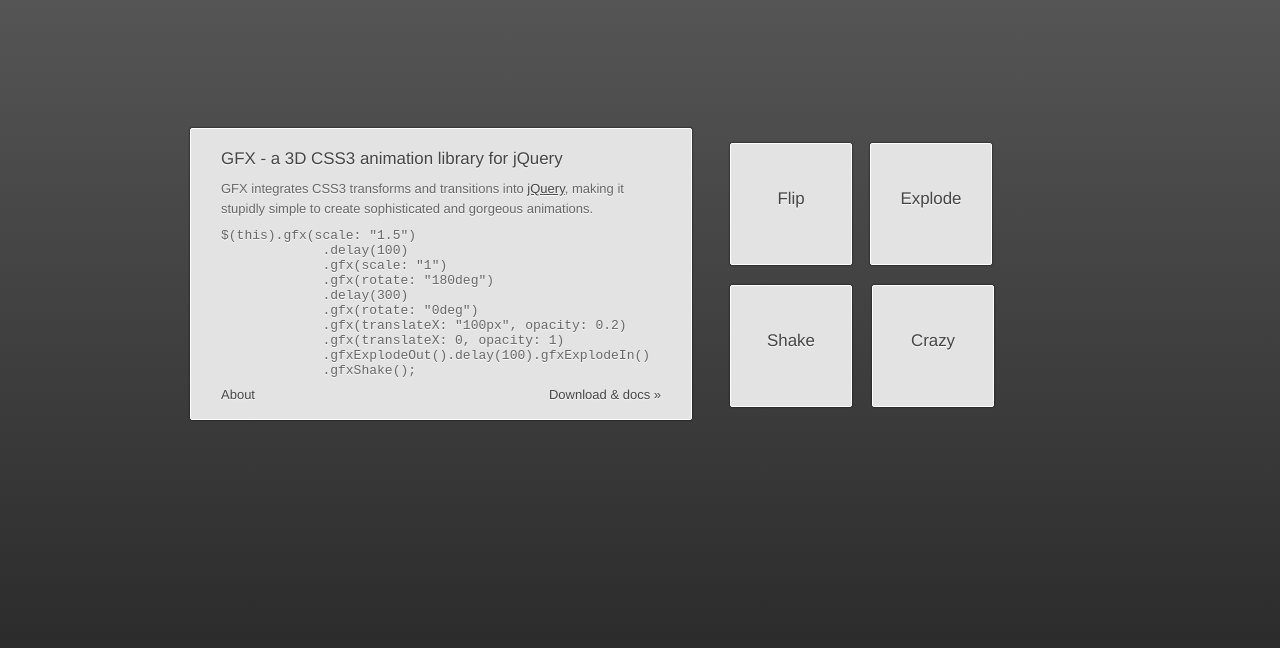
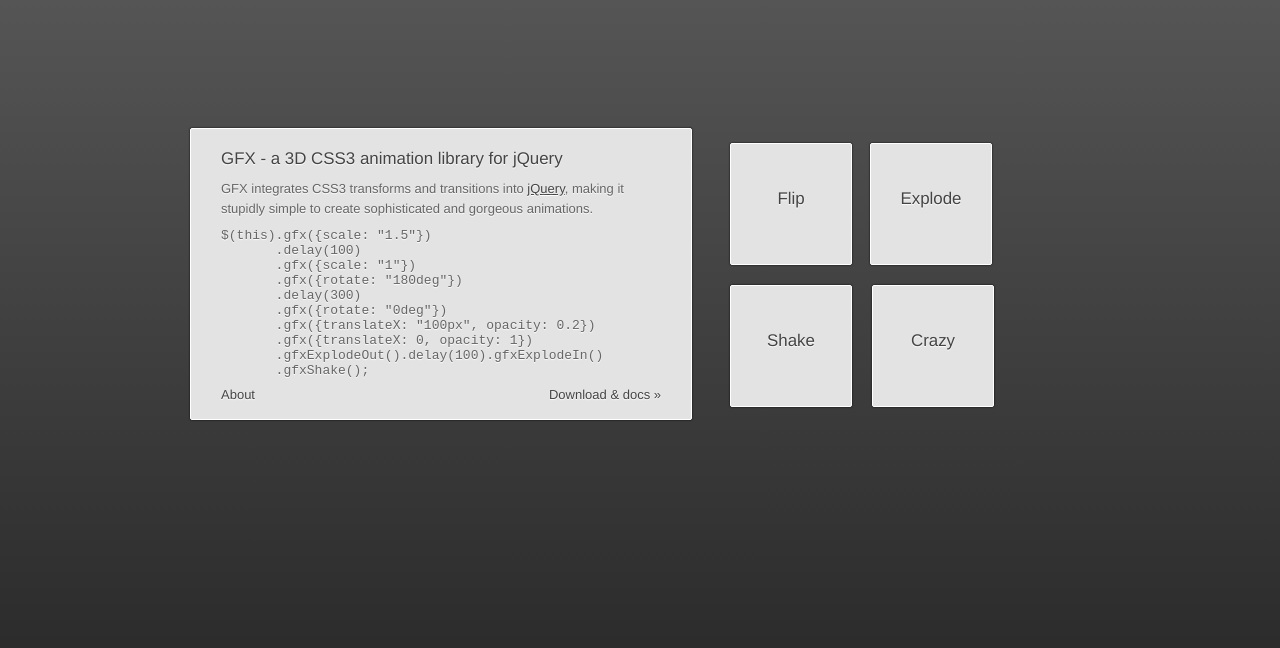
Before and after one commit to maccman/gfx, a plain HTML site: page index.html in a window 1280 px wide. Drawn offline with Linux system fonts and the light colour scheme.

Commit message:
use JavaScript for the examples, not CoffeeScript

```diff
--- a/index.html
+++ b/index.html
@@ -100,16 +100,16 @@
 
             <p>GFX integrates CSS3 transforms and transitions into <a href="http://jquery.com">jQuery</a>, making it stupidly simple to create sophisticated and gorgeous animations.</p>
 
-            <pre><code>$(this).gfx(scale: "1.5")
-             .delay(100)
-             .gfx(scale: "1")
-             .gfx(rotate: "180deg")
-             .delay(300)
-             .gfx(rotate: "0deg")
-             .gfx(translateX: "100px", opacity: 0.2)
-             .gfx(translateX: 0, opacity: 1)
-             .gfxExplodeOut().delay(100).gfxExplodeIn()
-             .gfxShake();</code></pre>
+            <pre><code>$(this).gfx({scale: "1.5"})
+       .delay(100)
+       .gfx({scale: "1"})
+       .gfx({rotate: "180deg"})
+       .delay(300)
+       .gfx({rotate: "0deg"})
+       .gfx({translateX: "100px", opacity: 0.2})
+       .gfx({translateX: 0, opacity: 1})
+       .gfxExplodeOut().delay(100).gfxExplodeIn()
+       .gfxShake();</code></pre>
 
             <footer><a class="about">About</a> <a class="download">Download &amp; docs &raquo; </a></footer>
           </div>
```
